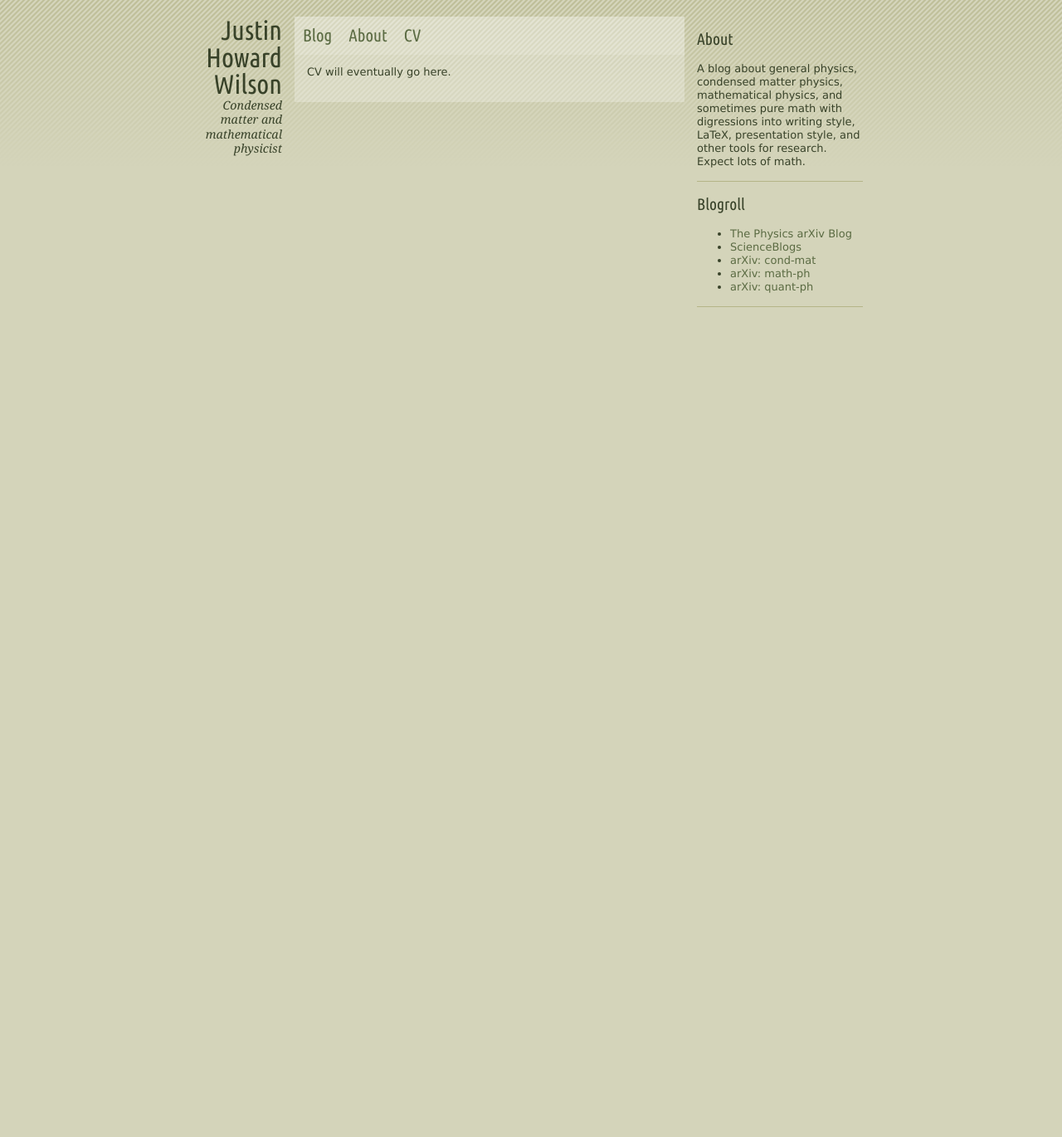
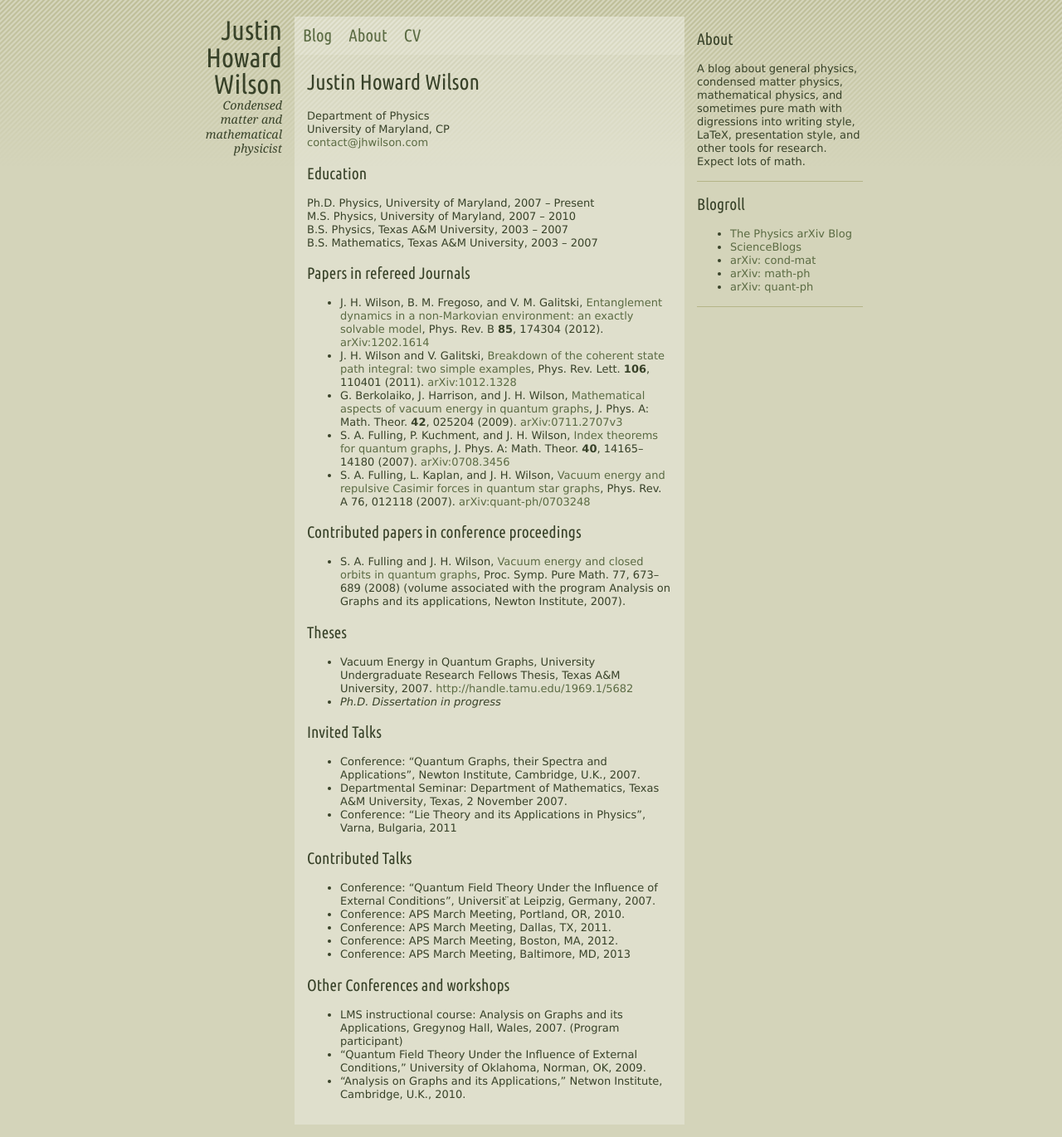
Before and after one commit to jhwilson/old-jhwilson.github.io, a Jekyll site: the page built from cv.markdown, in a window 1280 px wide. Shown: the whole page at 83% size. Built offline with Jekyll 4.4.1, drawn with Linux system fonts in a browser that asks for light colours; nearby versions of some CDN libraries; before the commit the page ends 900 px from its top, so only the background shows below that.

Commit message:
Added my CV
Left out Honors, etc.

```diff
--- a/cv.markdown
+++ b/cv.markdown
@@ -3,4 +3,45 @@ layout: default
 title: CV
 ---
 
-CV will eventually go here.
+# Justin Howard Wilson
+
+Department of Physics
+University of Maryland, CP
+[contact@jhwilson.com](mailto:contact@jhwilson.com)
+
+## Education
+Ph.D. Physics, University of Maryland, 2007 -- Present
+M.S. Physics, University of Maryland, 2007 -- 2010
+B.S. Physics, Texas A&M University, 2003 -- 2007
+B.S. Mathematics, Texas A&M University, 2003 -- 2007
+
+## Papers in refereed Journals
+- J. H. Wilson, B. M. Fregoso, and V. M. Galitski, [Entanglement dynamics in a non-Markovian environment: an exactly solvable model](http://prb.aps.org/abstract/PRB/v85/i17/e174304), Phys. Rev. B **85**, 174304 (2012). [arXiv:1202.1614](http://arxiv.org/pdf/1202.1614)
+- J. H. Wilson and V. Galitski, [Breakdown of the coherent state path integral: two simple examples](http://link.aps.org/doi/10.1103/PhysRevLett.106.110401), Phys. Rev. Lett. **106**, 110401 (2011). [arXiv:1012.1328](http://arxiv.org/pdf/1012.1328)
+- G. Berkolaiko, J. Harrison, and J. H. Wilson, [Mathematical aspects of vacuum energy in quantum graphs](http://iopscience.iop.org/1751-8121/42/2/025204), J. Phys. A: Math. Theor. **42**, 025204 (2009). [arXiv:0711.2707v3](http://arxiv.org/pdf/0711.2707)
+- S. A. Fulling, P. Kuchment, and J. H. Wilson, [Index theorems for quantum graphs](http://iopscience.iop.org/1751-8121/40/47/009), J. Phys. A: Math. Theor. **40**, 14165–14180 (2007). [arXiv:0708.3456](http://arxiv.org/pdf/0708.3456)
+- S. A. Fulling, L. Kaplan, and J. H. Wilson, [Vacuum energy and repulsive Casimir forces in quantum star graphs](http://pra.aps.org/abstract/PRA/v76/i1/e012118), Phys. Rev. A 76, 012118 (2007). [arXiv:quant-ph/0703248](http://arxiv.org/pdf/quant-ph/0703248)
+
+## Contributed papers in conference proceedings
+- S. A. Fulling and J. H. Wilson, [Vacuum energy and closed orbits in quantum graphs](https://www.math.tamu.edu/~stephen.fulling/fulaga.pdf), Proc. Symp. Pure Math. 77, 673–689 (2008) (volume associated with the program Analysis on Graphs and its applications, Newton Institute, 2007).
+
+## Theses
+- Vacuum Energy in Quantum Graphs, University Undergraduate Research Fellows Thesis, Texas A&M University, 2007. [http://handle.tamu.edu/1969.1/5682](http://handle.tamu.edu/1969.1/5682)
+- _Ph.D. Dissertation in progress_
+
+## Invited Talks
+- Conference: "Quantum Graphs, their Spectra and Applications”, Newton Institute, Cambridge, U.K., 2007.
+- Departmental Seminar: Department of Mathematics, Texas A&M University, Texas, 2 November 2007.
+- Conference: "Lie Theory and its Applications in Physics", Varna, Bulgaria, 2011
+
+## Contributed Talks
+- Conference: “Quantum Field Theory Under the Influence of External Conditions”, Universit ̈at Leipzig, Germany, 2007.
+- Conference: APS March Meeting, Portland, OR, 2010.
+- Conference: APS March Meeting, Dallas, TX, 2011.
+- Conference: APS March Meeting, Boston, MA, 2012.
+- Conference: APS March Meeting, Baltimore, MD, 2013
+
+## Other Conferences and workshops
+- LMS instructional course: Analysis on Graphs and its Applications, Gregynog Hall, Wales, 2007. (Program participant)
+- “Quantum Field Theory Under the Influence of External Conditions,” University of Oklahoma, Norman, OK, 2009.
+- “Analysis on Graphs and its Applications,” Netwon Institute, Cambridge, U.K., 2010.
```
